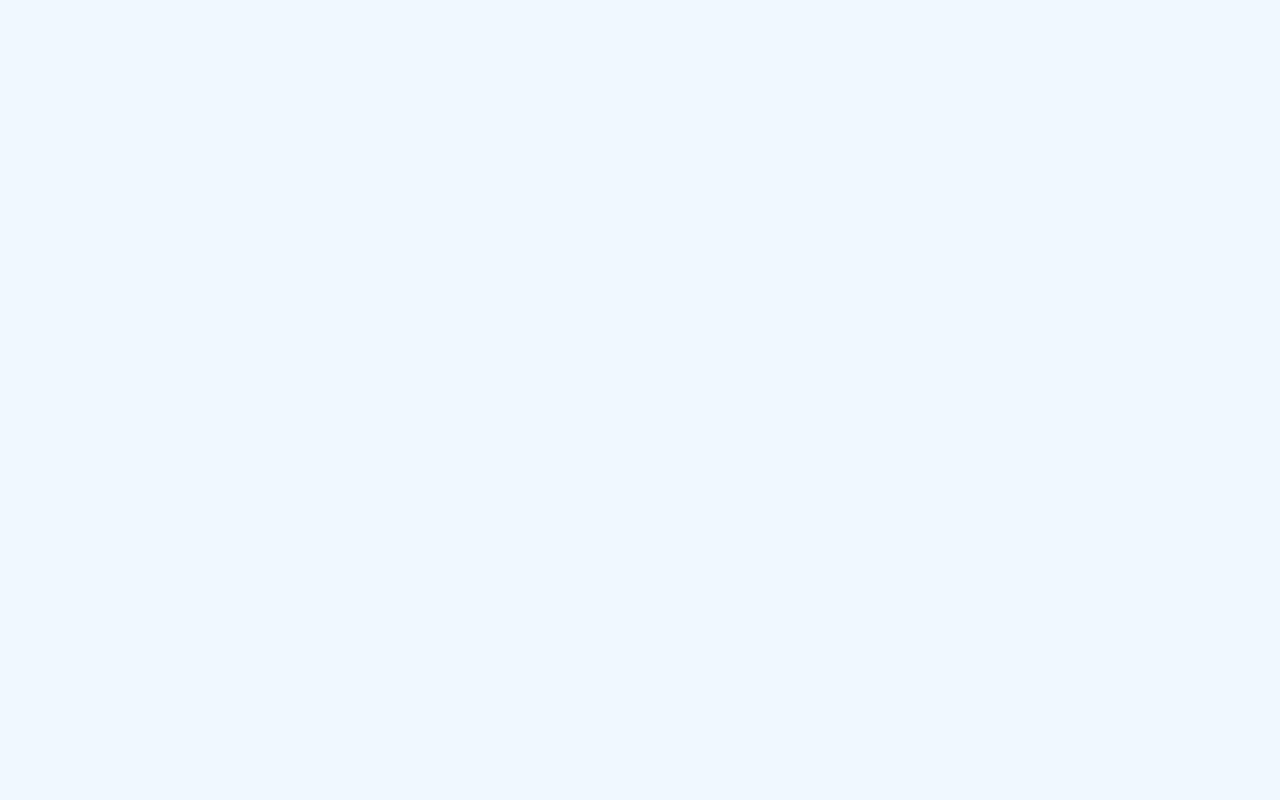
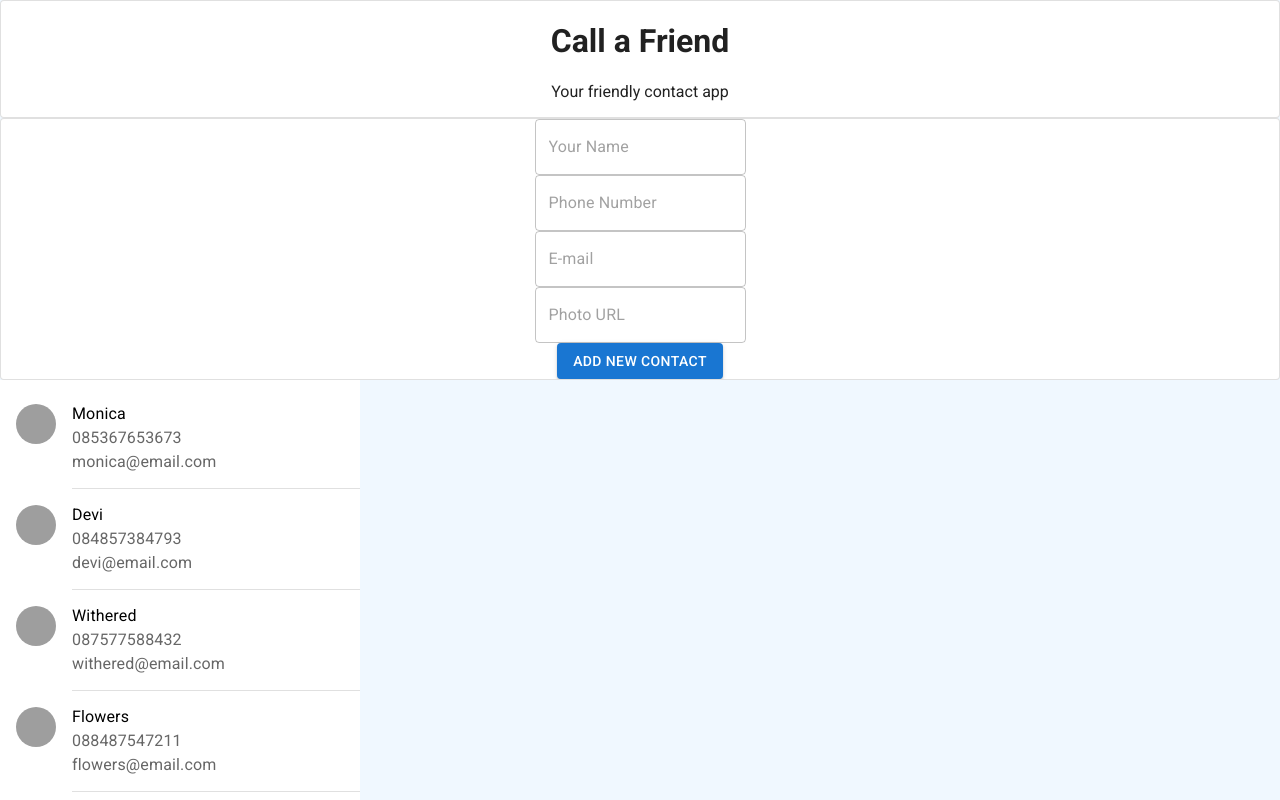
Before and after one commit to dts-kominfo-rea4b/challenge-react-with-mui-imanuelyosua77, a React (Create React App) app: page / in a window 1280 px wide. Built offline with nearby package versions, Linux system fonts and the light colour scheme; grey boxes are pictures that could not be loaded.

Commit message:
App.js add

```diff
--- a/src/App.js
+++ b/src/App.js
@@ -1,8 +1,27 @@
 import './App.css';
+import Header from './components/Header';
+import Contact from './components/Contact';
+import ContactForm from './components/ContactForm';
+// import TestingData from './components/TestingData';
 
 // Uncomment untuk memuat daftar kontak
-// import contactsJSON from './data/contacts.json';
+import contactsJSON from './data/contacts.json';
+import { useState } from 'react';
+
 const App = () => {
+
+  const data = contactsJSON.map((resource) => {
+    return resource
+  })
+
+  const [kontak, setKontak] = useState(data)
+
+  function spreadData(newContact) {
+    setKontak([...kontak, newContact])
+  }
+
+
+  // spreadData();
   // Masukkan Header dan lakukan map untuk Contact ke dalam div App
   // untuk membuat daftar kontak bisa menggunakan MUI list
   // https://mui.com/material-ui/react-list/#folder-list
@@ -10,8 +29,12 @@ const App = () => {
   // Masukkan contacts yang sudah didapat dalam JSON sebagai initial state
   // Buatlah handler untuk menambahkan kontak baru yang akan dikirim ke ContactForm
 
+
   return (
     <div className="App">
+      <Header />
+      <ContactForm spreadData={spreadData} />
+      <Contact data={kontak} />
     </div>
   );
 };
```
